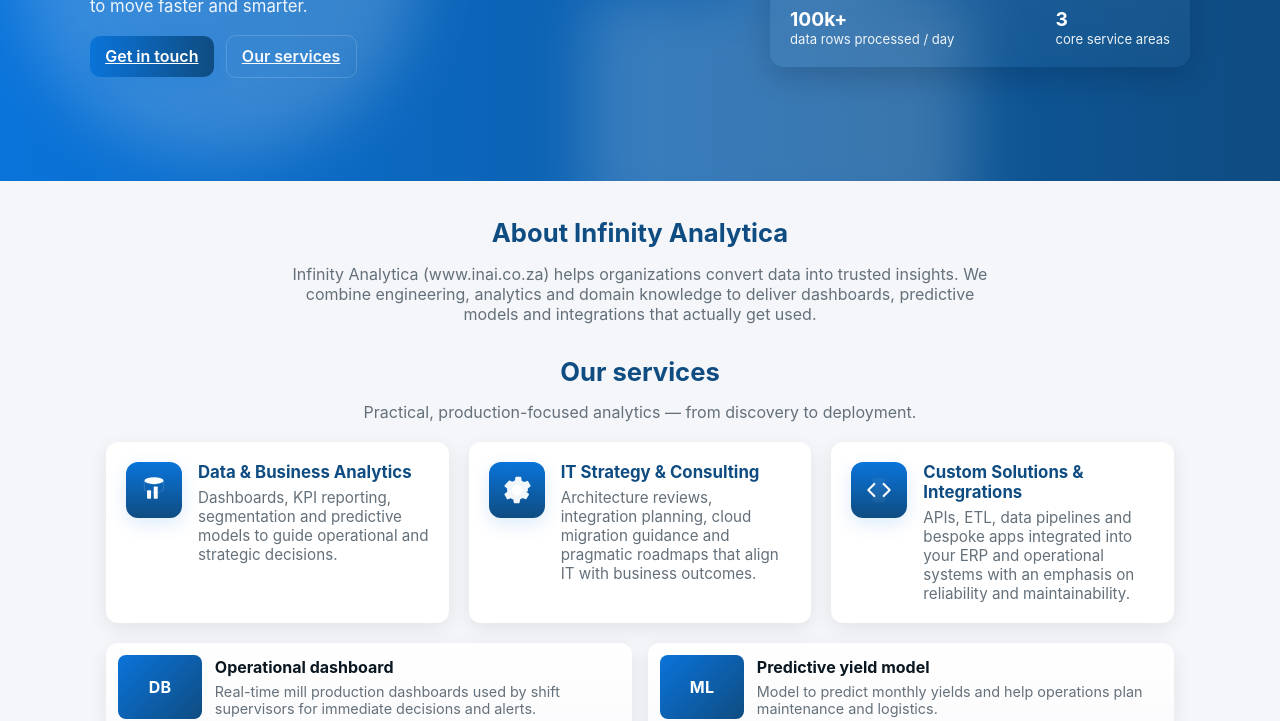
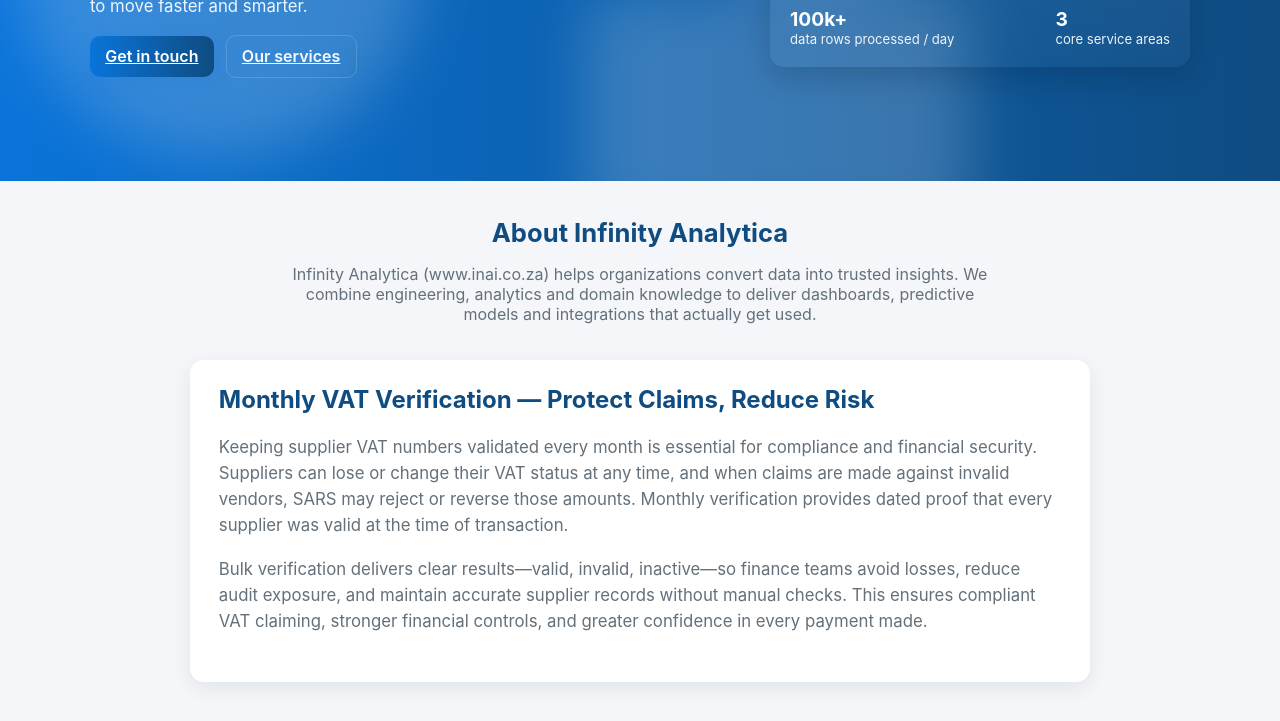
Before and after one commit to Infinity-Analytica/Infinity-Analytica, a plain HTML site: page index.html in a window 1280 px wide. Shown: the part 257-978 px from the top of the page. Drawn offline with Linux system fonts and the light colour scheme.

Commit message:
Update index(vat_1).html

```diff
--- a/index.html
+++ b/index.html
@@ -213,6 +213,29 @@
         <p>Infinity Analytica (www.inai.co.za) helps organizations convert data into trusted insights. We combine engineering, analytics and domain knowledge to deliver dashboards, predictive models and integrations that actually get used.</p>
       </div>
     </section>
+    <!-- MAIN INFORMATION BOX -->
+<section id="info-box" aria-labelledby="info-title">
+  <div style="max-width:900px;margin:2.25rem auto;background:var(--card);border-radius:14px;padding:1.6rem 1.8rem;box-shadow:var(--shadow);">
+
+    <h2 id="info-title" style="margin-top:0;color:var(--blue-600)">
+      Monthly VAT Verification — Protect Claims, Reduce Risk
+    </h2>
+
+    <p style="color:var(--muted);font-size:1.05rem;line-height:1.55;margin:.75rem 0 1.1rem">
+      Keeping supplier VAT numbers validated every month is essential for compliance and financial security.
+      Suppliers can lose or change their VAT status at any time, and when claims are made against invalid vendors,
+      SARS may reject or reverse those amounts. Monthly verification provides dated proof that every supplier was valid
+      at the time of transaction.
+    </p>
+
+    <p style="color:var(--muted);font-size:1.05rem;line-height:1.55;margin:.75rem 0 1.4rem">
+      Bulk verification delivers clear results—valid, invalid, inactive—so finance teams avoid losses, reduce audit exposure,
+      and maintain accurate supplier records without manual checks. This ensures compliant VAT claiming, stronger financial controls,
+      and greater confidence in every payment made.
+    </p>
+
+  </div>
+</section>
 
     <!-- SERVICES -->
     <section id="services" aria-labelledby="services-title">
```
